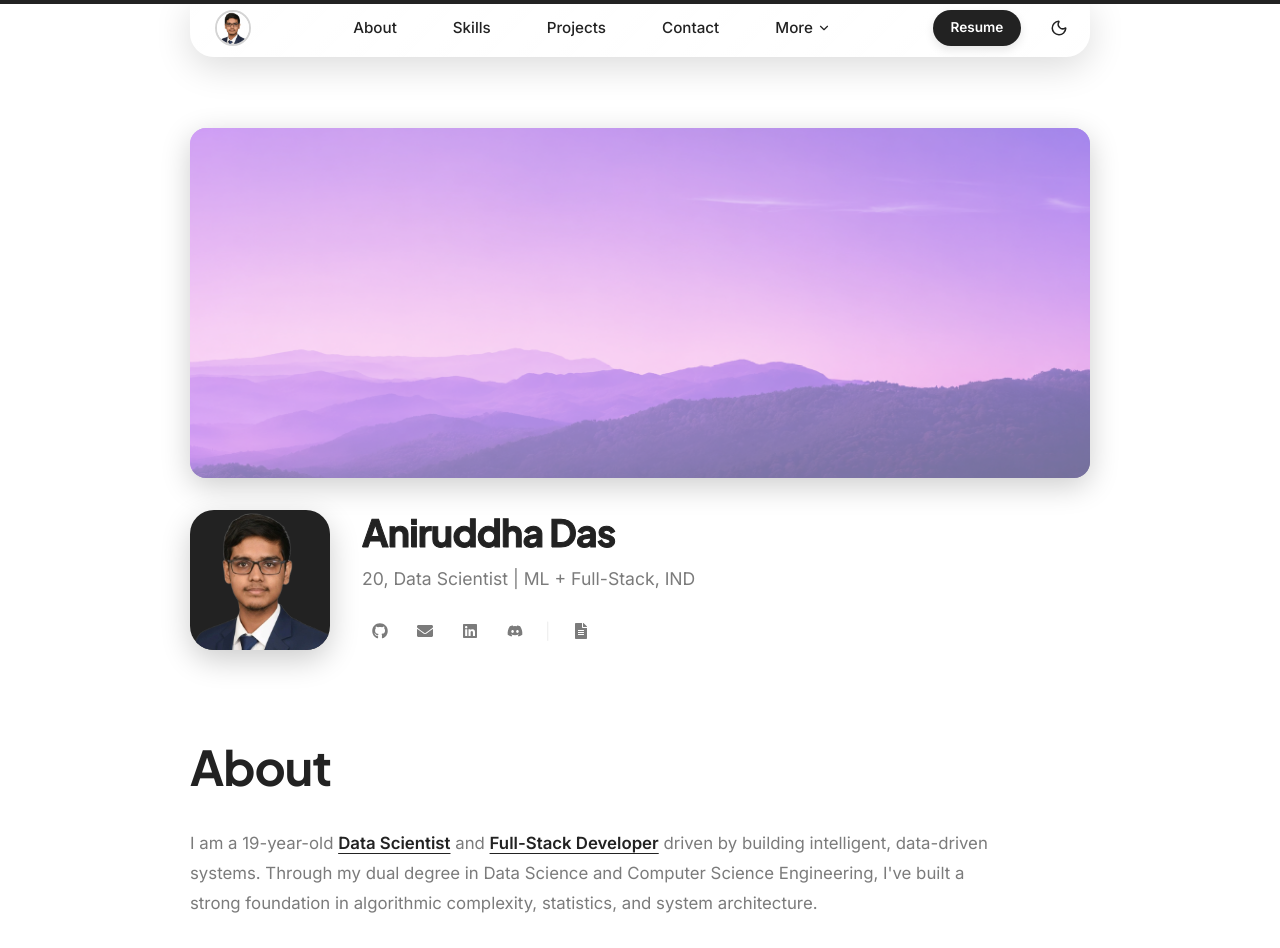
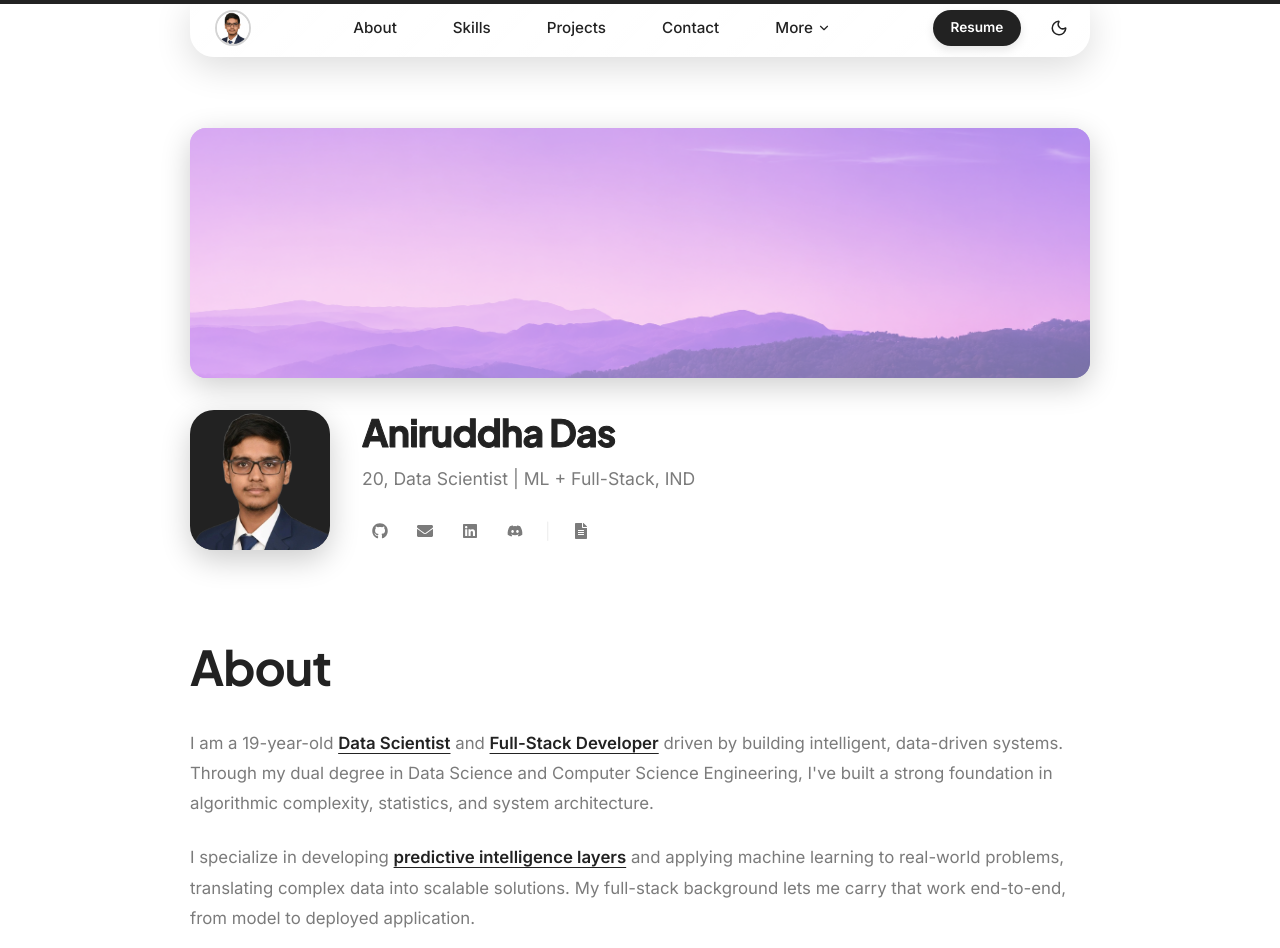
Before and after one commit to 24f2006234/aniruddha-portfolio, a React (Vite) app: page / in a window 1280 px wide. Shown: the top 948 px of the page. Built offline with nearby package versions, Linux system fonts and the light colour scheme.

Commit message:
style: Remove max-width constraints for end-to-end alignment across all sections

```diff
--- a/src/components/About.jsx
+++ b/src/components/About.jsx
@@ -17,7 +17,7 @@ export default function About() {
           <h2 className="section-title">About</h2>
         </motion.div>
 
-        <div style={{ maxWidth: '800px' }}>
+        <div style={{ width: '100%' }}>
           <motion.div
             initial={{ opacity: 0, x: -30 }}
             whileInView={{ opacity: 1, x: 0 }}
--- a/src/components/Achievements.jsx
+++ b/src/components/Achievements.jsx
@@ -21,7 +21,7 @@ export default function Achievements() {
           <h2 className="section-title">My Achievements</h2>
         </motion.div>
 
-        <div style={{ display: 'flex', flexDirection: 'column', gap: 'clamp(1.5rem, 5vw, 2.5rem)', maxWidth: '800px' }}>
+        <div style={{ display: 'flex', flexDirection: 'column', gap: 'clamp(1.5rem, 5vw, 2.5rem)', width: '100%' }}>
           {achievements.map((cert, i) => (
             <motion.div
               key={i}
--- a/src/components/Certificates.jsx
+++ b/src/components/Certificates.jsx
@@ -21,7 +21,7 @@ export default function Certificates() {
           <h2 className="section-title">My Certificates</h2>
         </motion.div>
 
-        <div style={{ display: 'flex', flexDirection: 'column', gap: 'clamp(1.5rem, 5vw, 2.5rem)', maxWidth: '800px' }}>
+        <div style={{ display: 'flex', flexDirection: 'column', gap: 'clamp(1.5rem, 5vw, 2.5rem)', width: '100%' }}>
           {certificates.map((cert, i) => (
             <motion.div
               key={i}
--- a/src/components/Experience.jsx
+++ b/src/components/Experience.jsx
@@ -121,10 +121,10 @@ export default function Experience() {
                     <div style={{ fontSize: '1.1rem', color: 'var(--text-secondary)', marginBottom: '1.5rem' }}>
                       Independent & Academic Projects
                     </div>
-                    <p style={{ color: 'var(--text-secondary)', fontSize: '1.1rem', lineHeight: '1.8', marginBottom: '1rem', maxWidth: '800px' }}>
+                    <p style={{ color: 'var(--text-secondary)', fontSize: '1.1rem', lineHeight: '1.8', marginBottom: '1rem', width: '100%' }}>
                       I specialize in building systems that go past the model. I focus on architecting real-time data pipelines, deploying scalable ML services, and crafting the full-stack layers that make intelligent systems accessible and usable.
                     </p>
-                    <p style={{ color: 'var(--text-secondary)', fontSize: '1.1rem', lineHeight: '1.8', margin: 0, maxWidth: '800px' }}>
+                    <p style={{ color: 'var(--text-secondary)', fontSize: '1.1rem', lineHeight: '1.8', margin: 0, width: '100%' }}>
                       My recent work spans across developing live aviation telemetry applications, engineering ML-driven candidate matching systems, and deploying applied Machine Learning solutions on Google Cloud Platform.
                     </p>
                   </div>
--- a/src/styles/Hero.css
+++ b/src/styles/Hero.css
@@ -9,7 +9,7 @@
 
 .hero-banner-wrapper {
   width: 100%;
-  height: 350px;
+  height: 250px;
   border-radius: 16px;
   overflow: hidden;
   margin-bottom: 2rem;
```
